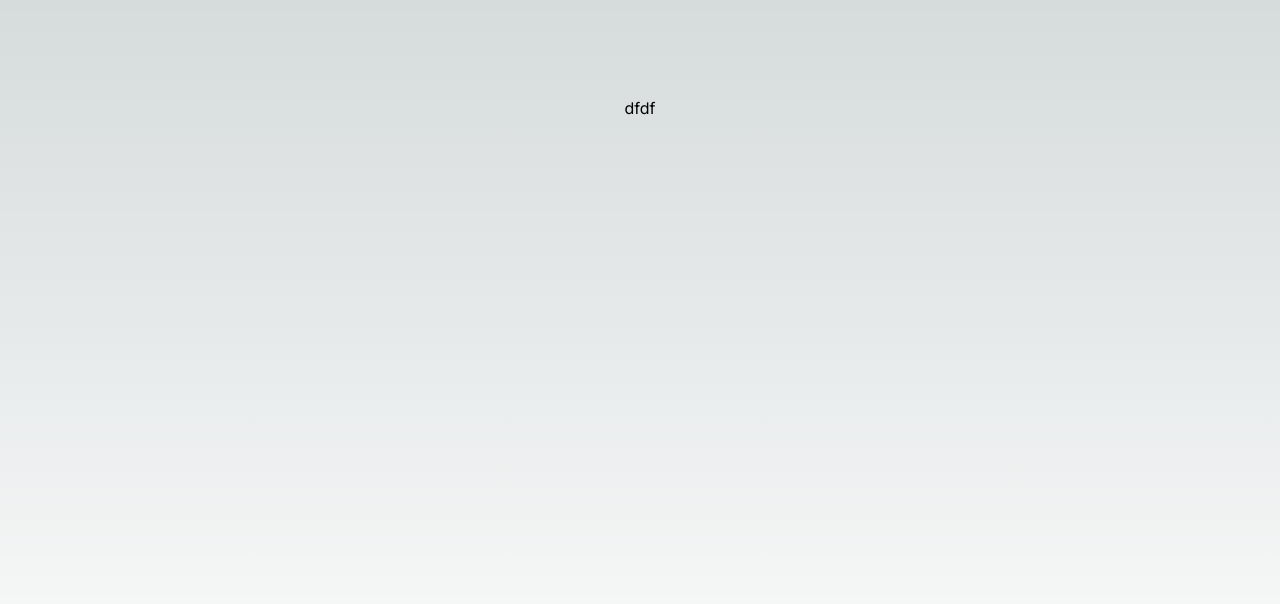
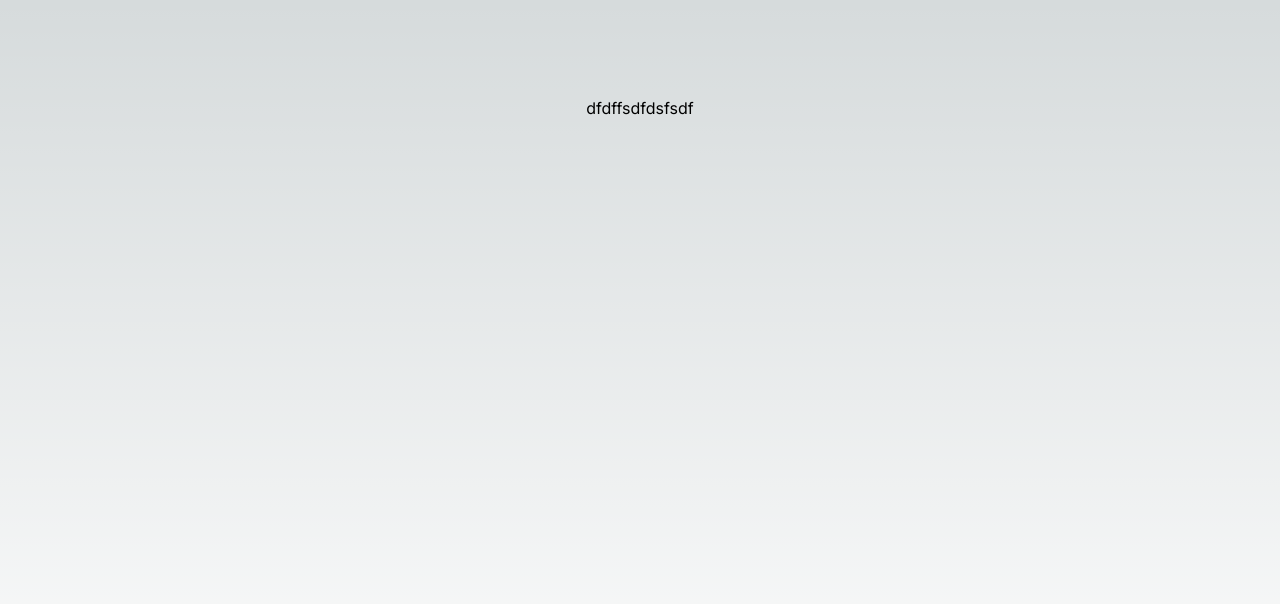
Before and after one commit to aiakimov/books, a Next.js app: page / in a window 1280 px wide. Shown: the top 604 px of the page. Built offline with nearby package versions, Linux system fonts and the light colour scheme.

Commit message:
add:tailwind theme config

```diff
--- a/src/pages/index.tsx
+++ b/src/pages/index.tsx
@@ -10,7 +10,7 @@ export default function Home() {
       <main
         className={`flex min-h-screen flex-col items-center justify-between p-24 ${inter.className}`}
       >
-        dfdf
+        dfdffsdfdsfsdf
       </main>
     </>
   )
```
